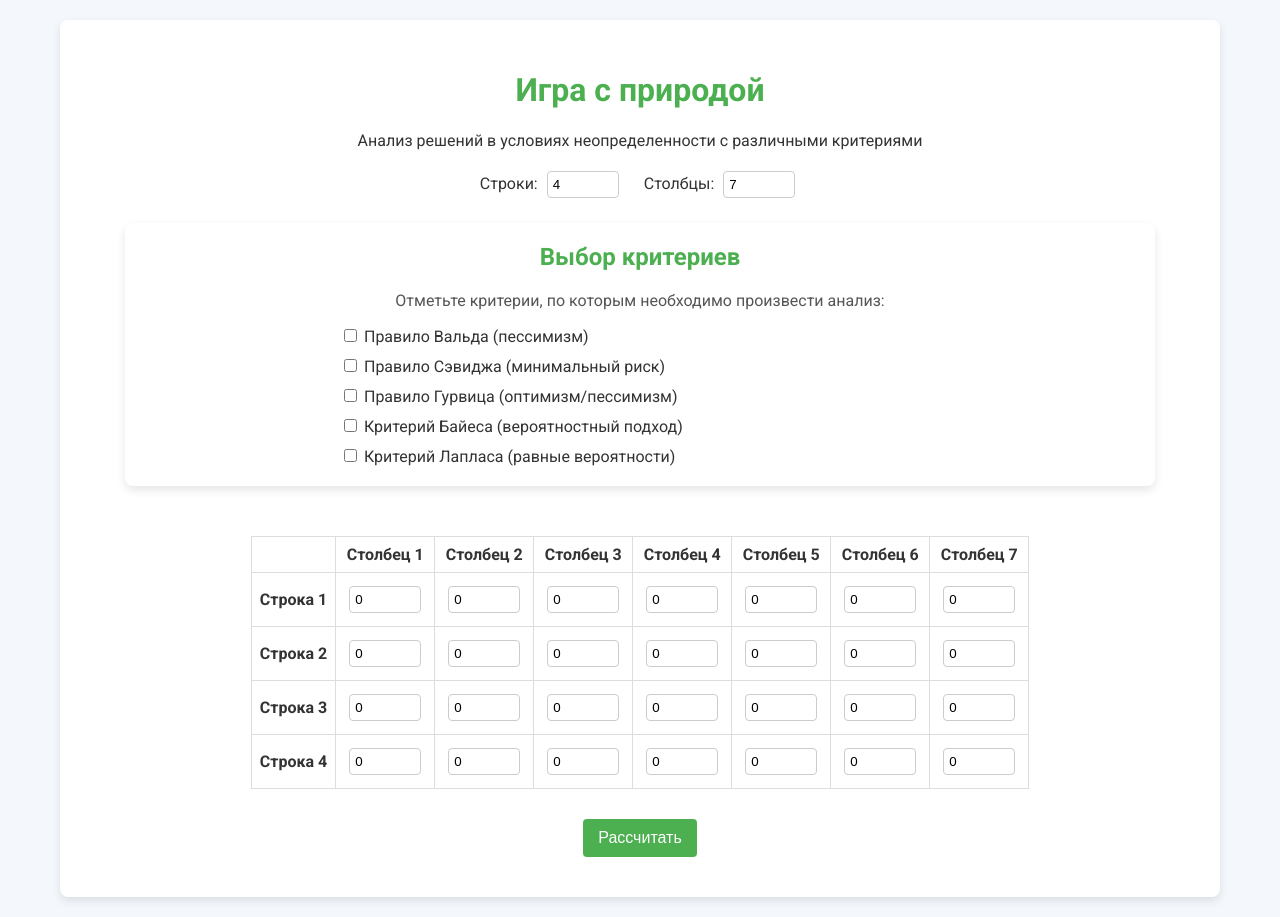
After one commit to shhnhh/DecisionTheory, a Flask app: page /nature_game in a window 1280 px wide. The commit adds this page. Run offline with Flask 3, Linux system fonts and the light colour scheme.

Commit message:
update game_nature

```diff
--- a/main.py
+++ b/main.py
@@ -12,12 +12,13 @@ HISTORY_DIR = 'history'
 os.makedirs(HISTORY_DIR, exist_ok=True)
 
 
-def save_calculation(matrix, result):
+def save_calculation(matrix, result, calculation_type):
     timestamp = datetime.now().strftime("%Y%m%d_%H%M%S")
     filename = f"{HISTORY_DIR}/calculation_{timestamp}.json"
 
     data = {
         'timestamp': timestamp,
+        'type': calculation_type,
         'matrix': matrix,
         'result': result
     }
@@ -34,7 +35,25 @@ def load_history():
         if filename.endswith('.json'):
             with open(f"{HISTORY_DIR}/{filename}", 'r') as f:
                 data = json.load(f)
-                history.append(data)
+                # Форматируем данные для отображения в истории
+                if data['type'] == 'matrix_game':
+                    title = f"Матричная игра {data['timestamp']}"
+                    result_summary = f"Цена игры: {data['result'].get('game_value', 'N/A')}"
+                elif data['type'] == 'nature_game':
+                    title = f"Игра с природой {data['timestamp']}"
+                    criteria = [k for k in data['result'].keys() if k not in ['error']]
+                    result_summary = f"Критерии: {', '.join(criteria)}"
+                else:
+                    title = f"Расчет {data['timestamp']}"
+                    result_summary = "Результат расчета"
+
+                history.append({
+                    'id': filename.split('.')[0],
+                    'title': title,
+                    'date': datetime.strptime(data['timestamp'], "%Y%m%d_%H%M%S").strftime("%d.%m.%Y %H:%M"),
+                    'result': result_summary,
+                    'data': data
+                })
     return history
 
 
@@ -46,24 +65,29 @@ def find_saddle_point(matrix):
     for i in range(len(matrix)):
         for j in range(len(matrix[0])):
             if matrix[i][j] == row_mins[i] and matrix[i][j] == col_maxs[j]:
-                return (i, j, matrix[i][j])  # возвращаем координаты и значение
+                return (i, j, matrix[i][j])
     return None
 
 
-@app.route('/', methods=['GET', 'POST'])
-def index():
-    matrix_size = 5
-    matrix = [[0.0 for _ in range(matrix_size)] for _ in range(matrix_size)]
+@app.route('/calculator', methods=['GET', 'POST'])
+def calculator():
+    try:
+        matrix_rows = int(request.form.get('matrix_rows', 5))
+        matrix_cols = int(request.form.get('matrix_cols', 5))
+    except ValueError:
+        matrix_rows = 5
+        matrix_cols = 5
+
+    matrix = [[0.0 for _ in range(matrix_cols)] for _ in range(matrix_rows)]
     result = None
-    history = load_history()
 
-    if request.method == 'POST':
+    if request.method == 'POST' and 'cell_0_0' in request.form:
         try:
-            matrix_size = int(request.form.get('matrix_size', 5))
+            # Считывание матрицы
             matrix = []
-            for i in range(matrix_size):
+            for i in range(matrix_rows):
                 row = []
-                for j in range(matrix_size):
+                for j in range(matrix_cols):
                     value = request.form.get(f'cell_{i}_{j}', '0')
                     try:
                         row.append(float(value))
@@ -73,20 +97,21 @@ def index():
 
             matrix_np = np.array(matrix)
 
-            # Проверка на наличие седловой точки
+            # Поиск седловой точки
             saddle = find_saddle_point(matrix)
 
-            # Приводим матрицу к положительным значениям
+            # Приведение к положительным
             min_val = np.min(matrix_np)
             if min_val <= 0:
                 matrix_np = matrix_np - min_val + 1
 
-            c = np.ones(matrix_size)
-            A_ub = -matrix_np.T
-            b_ub = -np.ones(matrix_size)
-            bounds = [(0, None)] * matrix_size
+            # --- Игрок 1 (максимин) ---
+            c = np.ones(matrix_rows)
+            A_ub = -matrix_np  # (m x n)
+            b_ub = -np.ones(matrix_cols)  # (n,)
+            bounds = [(0, None)] * matrix_rows
 
-            res = linprog(c, A_ub=A_ub, b_ub=b_ub, bounds=bounds, method='highs')
+            res = linprog(c, A_ub=A_ub.T, b_ub=b_ub, bounds=bounds, method='highs')
             if not res.success:
                 raise ValueError("Оптимальное решение не найдено для игрока 1")
 
@@ -96,23 +121,24 @@ def index():
             if min_val <= 0:
                 game_value = game_value + min_val - 1
 
-            c2 = -np.ones(matrix_size)
-            A_ub2 = matrix_np
-            b_ub2 = np.ones(matrix_size) * game_value
-            bounds2 = [(0, None)] * matrix_size
+            # --- Игрок 2 (минимакс) ---
+            c2 = -np.ones(matrix_cols)
+            A_ub2 = matrix_np.T  # (n x m)
+            b_ub2 = np.ones(matrix_rows) * game_value
+            bounds2 = [(0, None)] * matrix_cols
 
-            res2 = linprog(c2, A_ub=A_ub2, b_ub=b_ub2, bounds=bounds2, method='highs')
+            res2 = linprog(c2, A_ub=A_ub2.T, b_ub=b_ub2, bounds=bounds2, method='highs')
 
             if res2.success:
                 sum_probs2 = -res2.fun
-                strategy2 = res2.x / sum_probs2 if sum_probs2 > 0 else np.zeros(matrix_size)
+                strategy2 = res2.x / sum_probs2 if sum_probs2 > 0 else np.zeros(matrix_cols)
             else:
-                strategy2 = np.zeros(matrix_size)
+                strategy2 = np.zeros(matrix_cols)
 
             result = {
-                "strategy1": [round(x, 2) for x in strategy1],
-                "strategy2": [round(x, 2) for x in strategy2],
-                "game_value": round(game_value, 2)
+                "strategy1": [round(x, 4) for x in strategy1],
+                "strategy2": [round(x, 4) for x in strategy2],
+                "game_value": round(game_value, 4)
             }
 
             if saddle:
@@ -120,35 +146,182 @@ def index():
                 result['saddle_point'] = {
                     'i': i,
                     'j': j,
-                    'value': value
+                    'value': round(value, 4)
                 }
 
-            # Сохраняем расчет в историю
-            save_calculation(matrix, result)
-            history = load_history()  # Обновляем историю
+            save_calculation(matrix, result, 'matrix_game')
 
         except Exception as e:
             result = {
                 'error': f"Ошибка при решении игры: {str(e)}"
             }
 
-    return render_template('index.html',
+    return render_template('calculator.html',
                            matrix=matrix,
-                           matrix_size=matrix_size,
-                           result=result,
-                           history=history)
+                           matrix_rows=matrix_rows,
+                           matrix_cols=matrix_cols,
+                           calculator_result=result)
 
 
-@app.route('/clear_history', methods=['POST'])
-def clear_history():
-    for filename in os.listdir(HISTORY_DIR):
-        file_path = os.path.join(HISTORY_DIR, filename)
-        try:
-            if os.path.isfile(file_path):
-                os.unlink(file_path)
-        except Exception as e:
-            print(f"Ошибка при удалении файла {file_path}: {e}")
-    return redirect(url_for('index'))
+@app.route('/nature_game', methods=['GET', 'POST'])
+def nature_game():
+    try:
+        matrix_rows = int(request.form.get('matrix_rows', 4))
+        matrix_cols = int(request.form.get('matrix_cols', 4))
+        matrix = []
+
+        for i in range(matrix_rows):
+            row = []
+            for j in range(matrix_cols):
+                value = request.form.get(f'cell_{i}_{j}', '0')
+                try:
+                    row.append(float(value))
+                except ValueError:
+                    row.append(0.0)
+            matrix.append(row)
+
+        matrix_np = np.array(matrix)
+        criteria = request.form.getlist('criteria')
+        alpha = float(request.form.get('alpha', 0.5))
+        result = {}
+
+        if 'wald' in criteria:
+            wald_values = np.min(matrix_np, axis=1)
+            wald_best = np.argmax(wald_values)
+            result['wald'] = {
+                'values': [round(x, 4) for x in wald_values.tolist()],
+                'best_strategy': int(wald_best) + 1,
+                'best_value': round(float(wald_values[wald_best]), 4)
+            }
+
+        if 'savage' in criteria:
+            regret_matrix = np.max(matrix_np, axis=0) - matrix_np
+            savage_values = np.max(regret_matrix, axis=1)
+            savage_best = np.argmin(savage_values)
+            result['savage'] = {
+                'values': [round(x, 4) for x in savage_values.tolist()],
+                'best_strategy': int(savage_best) + 1,
+                'best_value': round(float(savage_values[savage_best]), 4)
+            }
+
+        if 'hurwicz' in criteria:
+            min_vals = np.min(matrix_np, axis=1)
+            max_vals = np.max(matrix_np, axis=1)
+            hurwicz_values = alpha * max_vals + (1 - alpha) * min_vals
+            hurwicz_best = np.argmax(hurwicz_values)
+            result['hurwicz'] = {
+                'alpha': alpha,
+                'values': [round(x, 4) for x in hurwicz_values.tolist()],
+                'best_strategy': int(hurwicz_best) + 1,
+                'best_value': round(float(hurwicz_values[hurwicz_best]), 4)
+            }
+
+        if 'laplace' in criteria:
+            laplace_values = np.mean(matrix_np, axis=1)
+            laplace_best = np.argmax(laplace_values)
+            result['laplace'] = {
+                'values': [round(x, 4) for x in laplace_values.tolist()],
+                'best_strategy': int(laplace_best) + 1,
+                'best_value': round(float(laplace_values[laplace_best]), 4)
+            }
+
+        if 'bayes' in criteria:
+            # Предположим равновероятные вероятности состояний
+            probabilities = np.ones(matrix_cols) / matrix_cols
+            bayes_values = matrix_np.dot(probabilities)
+            bayes_best = np.argmax(bayes_values)
+            result['bayes'] = {
+                'values': [round(x, 4) for x in bayes_values.tolist()],
+                'best_strategy': int(bayes_best) + 1,
+                'best_value': round(float(bayes_values[bayes_best]), 4),
+                'probabilities': [round(x, 4) for x in probabilities.tolist()]
+            }
+
+        save_calculation(matrix, result, 'nature_game')
+
+        return render_template('nature_game.html',
+                               matrix=matrix,
+                               matrix_rows=matrix_rows,
+                               matrix_cols=matrix_cols,
+                               result=result)
+    except Exception as e:
+        return render_template('nature_game.html',
+                               matrix=[],
+                               matrix_rows=0,
+                               matrix_cols=0,
+                               result={'error': f"Ошибка при расчёте: {str(e)}"})
+
+@app.route('/history', methods=['GET', 'POST'])
+def history():
+    # Очистка истории, если был POST запрос с параметром 'clear_history'
+    if request.method == 'POST' and 'clear_history' in request.form:
+        for filename in os.listdir(HISTORY_DIR):
+            file_path = os.path.join(HISTORY_DIR, filename)
+            try:
+                if os.path.isfile(file_path):
+                    os.unlink(file_path)
+            except Exception as e:
+                print(f"Ошибка при удалении файла {file_path}: {e}")
+        return redirect(url_for('history'))
+
+    # Загрузка и форматирование истории
+    history_data = []
+    for filename in sorted(os.listdir(HISTORY_DIR), reverse=True):
+        if filename.endswith('.json'):
+            try:
+                with open(f"{HISTORY_DIR}/{filename}", 'r') as f:
+                    data = json.load(f)
+
+                    # Базовая информация
+                    calculation = {
+                        'id': filename.split('.')[0],
+                        'timestamp': datetime.strptime(data['timestamp'], "%Y%m%d_%H%M%S").strftime("%d.%m.%Y %H:%M"),
+                        'type': data.get('type', 'unknown'),
+                        'matrix': data['matrix'],
+                        'result': data['result']
+                    }
+
+                    # Детализация в зависимости от типа расчета
+                    if calculation['type'] == 'matrix_game':
+                        calculation['title'] = "Матричная игра"
+                        calculation['summary'] = {
+                            'game_value': data['result'].get('game_value', 'N/A'),
+                            'has_saddle_point': 'saddle_point' in data['result']
+                        }
+
+                    elif calculation['type'] == 'nature_game':
+                        calculation['title'] = "Игра с природой"
+                        criteria = [k for k in data['result'].keys() if k not in ['error']]
+                        calculation['summary'] = {
+                            'criteria_used': criteria,
+                            'best_strategies': {k: v['best_strategy'] for k, v in data['result'].items()
+                                                if k not in ['error'] and 'best_strategy' in v}
+                        }
+
+                    else:
+                        calculation['title'] = "Неизвестный расчет"
+                        calculation['summary'] = {'result': 'Данные расчета'}
+
+                    history_data.append(calculation)
+            except Exception as e:
+                print(f"Ошибка при загрузке файла {filename}: {str(e)}")
+
+    # Отображение истории расчетов
+    return render_template('history.html',
+                           history=history_data,
+                           now=datetime.now().strftime("%Y-%m-%d %H:%M:%S"))
+
+
+    return render_template('history.html',
+                           history=history_data,
+                           now=datetime.now().strftime("%Y-%m-%d %H:%M:%S"))
+
+
+
+
+@app.route('/')
+def index():
+    return redirect(url_for('calculator'))
 
 
 if __name__ == '__main__':
--- /dev/null
+++ b/templates/nature_game.html
@@ -0,0 +1,218 @@
+<!DOCTYPE html>
+<html lang="ru">
+<head>
+    <meta charset="UTF-8">
+    <title>Игра с природой</title>
+    <meta name="viewport" content="width=device-width, initial-scale=1.0">
+    <link href="https://fonts.googleapis.com/css2?family=Roboto:wght@400;500;700&display=swap" rel="stylesheet">
+    <style>
+        body {
+            font-family: 'Roboto', sans-serif;
+            background-color: #f4f7fc;
+            margin: 0;
+            padding: 20px;
+            color: #333;
+            text-align: center;
+        }
+
+        .container {
+            background-color: #fff;
+            border-radius: 8px;
+            box-shadow: 0 4px 10px rgba(0, 0, 0, 0.1);
+            padding: 30px;
+            margin: 0 auto;
+            width: 90%;
+            max-width: 1100px;
+        }
+
+        h1, h2 {
+            color: #4CAF50;
+        }
+
+        input[type="number"] {
+            width: 60px;
+            padding: 5px;
+            margin: 5px;
+            border: 1px solid #ccc;
+            border-radius: 4px;
+        }
+
+        .matrix-table {
+            border-collapse: collapse;
+            margin: 20px auto;
+        }
+
+        .matrix-table th, .matrix-table td {
+            border: 1px solid #ddd;
+            padding: 8px;
+            min-width: 60px;
+        }
+
+        .scrollable-table {
+            overflow-x: auto;
+        }
+
+        .button {
+            background-color: #4CAF50;
+            color: white;
+            padding: 10px 15px;
+            border: none;
+            border-radius: 4px;
+            font-size: 16px;
+            cursor: pointer;
+            margin: 10px;
+        }
+
+        .result-block {
+            margin-top: 20px;
+            padding: 15px;
+            background-color: #f8f9fa;
+            border-radius: 5px;
+            text-align: left;
+        }
+
+        .criterion-result {
+            margin-bottom: 10px;
+            padding: 10px;
+            background-color: #e9ecef;
+            border-left: 4px solid #4CAF50;
+        }
+    </style>
+</head>
+<body>
+<div class="container">
+    <h1>Игра с природой</h1>
+    <p>Анализ решений в условиях неопределенности с различными критериями</p>
+
+    <form method="post" id="natureGameForm" onsubmit="return validateCriteriaSelection()">
+        <input type="hidden" name="form_type" value="nature_game">
+
+        <div style="display: flex; flex-wrap: wrap; justify-content: center; gap: 20px; margin-bottom: 20px;">
+            <div>
+                <label>Строки:</label>
+                <input type="number" id="natureRows" name="matrix_rows" value="4" min="1" max="10" onchange="updateNatureMatrix()">
+            </div>
+            <div>
+                <label>Столбцы:</label>
+                <input type="number" id="natureCols" name="matrix_cols" value="7" min="1" max="10" onchange="updateNatureMatrix()">
+            </div>
+        </div>
+
+        <div class="container" style="margin-top: 10px; padding: 20px;">
+            <h2 style="margin-top: 0;">Выбор критериев</h2>
+            <p style="color: #555;">Отметьте критерии, по которым необходимо произвести анализ:</p>
+            <div style="display: flex; flex-direction: column; align-items: flex-start; gap: 10px; max-width: 600px; margin: 0 auto;">
+                <label><input type="checkbox" name="criteria" value="wald"> Правило Вальда (пессимизм)</label>
+                <label><input type="checkbox" name="criteria" value="savage"> Правило Сэвиджа (минимальный риск)</label>
+                <label><input type="checkbox" name="criteria" value="hurwicz"> Правило Гурвица (оптимизм/пессимизм)</label>
+                <label><input type="checkbox" name="criteria" value="bayes"> Критерий Байеса (вероятностный подход)</label>
+                <label><input type="checkbox" name="criteria" value="laplace"> Критерий Лапласа (равные вероятности)</label>
+            </div>
+
+            <div id="hurwicz-alpha" style="display: none; margin-top: 15px;">
+                <label for="alpha"><strong>Параметр α (Гурвиц):</strong></label>
+                <input type="number" name="alpha" id="alpha" min="0" max="1" step="0.01" value="0.5"
+                       style="margin-left: 10px; width: 80px;">
+                <p style="font-size: 14px; color: #666;">Чем ближе α к 1, тем более оптимистична стратегия.</p>
+            </div>
+        </div>
+
+        <div class="scrollable-table" style="margin-top: 30px;">
+            <table class="matrix-table">
+                <thead>
+                <tr id="natureHeaderRow"></tr>
+                </thead>
+                <tbody id="natureMatrixBody"></tbody>
+            </table>
+        </div>
+
+        <button type="submit" class="button">Рассчитать</button>
+    </form>
+
+    <div id="natureResults" class="result-block" style="display: none;">
+        <h3>Результаты анализа:</h3>
+        <div id="natureResultsContent"></div>
+    </div>
+</div>
+
+<script>
+    function updateNatureMatrix() {
+        const rows = parseInt(document.getElementById('natureRows').value);
+        const cols = parseInt(document.getElementById('natureCols').value);
+        const headerRow = document.getElementById('natureHeaderRow');
+        const tableBody = document.getElementById('natureMatrixBody');
+
+        headerRow.innerHTML = '<th></th>';
+        for (let j = 0; j < cols; j++) {
+            headerRow.innerHTML += `<th>Столбец ${j + 1}</th>`;
+        }
+
+        tableBody.innerHTML = '';
+        for (let i = 0; i < rows; i++) {
+            let rowHTML = `<tr><th>Строка ${i + 1}</th>`;
+            for (let j = 0; j < cols; j++) {
+                rowHTML += `<td><input type="number" step="any" name="cell_${i}_${j}" value="0"></td>`;
+            }
+            rowHTML += '</tr>';
+            tableBody.innerHTML += rowHTML;
+        }
+    }
+
+    function validateCriteriaSelection() {
+        const checked = document.querySelectorAll('input[name="criteria"]:checked');
+        if (checked.length === 0) {
+            alert("Пожалуйста, выберите хотя бы один критерий.");
+            return false;
+        }
+
+        processNatureGameForm();
+        return false;
+    }
+
+    function processNatureGameForm() {
+        const form = document.getElementById('natureGameForm');
+        const formData = new FormData(form);
+
+        const results = {
+            wald: {optimalRow: 2, value: 15, criterion: "Вальда (максимин)"},
+            savage: {optimalRow: 3, value: 8, criterion: "Сэвиджа (минимаксный риск)"},
+            hurwicz: {optimalRow: 1, value: 22, criterion: "Гурвица (α=0.5)"},
+            bayes: {optimalRow: 2, value: 18, criterion: "Байеса"},
+            laplace: {optimalRow: 3, value: 20, criterion: "Лапласа"}
+        };
+
+        let resultsHTML = '';
+        const checkedCriteria = Array.from(document.querySelectorAll('input[name="criteria"]:checked')).map(c => c.value);
+
+        checkedCriteria.forEach(criterion => {
+            if (results[criterion]) {
+                resultsHTML += `
+                    <div class="criterion-result">
+                        <strong>Критерий ${results[criterion].criterion}:</strong><br>
+                        Оптимальная стратегия: Строка ${results[criterion].optimalRow}<br>
+                        Значение: ${results[criterion].value}
+                    </div>
+                `;
+            }
+        });
+
+        document.getElementById('natureResultsContent').innerHTML = resultsHTML;
+        document.getElementById('natureResults').style.display = 'block';
+        document.getElementById('natureResults').scrollIntoView({behavior: 'smooth'});
+    }
+
+    document.addEventListener('DOMContentLoaded', function () {
+        updateNatureMatrix();
+
+        const hurwiczCheckbox = document.querySelector('input[value="hurwicz"]');
+        const alphaBlock = document.getElementById('hurwicz-alpha');
+
+        document.querySelectorAll('input[name="criteria"]').forEach(cb => {
+            cb.addEventListener('change', () => {
+                alphaBlock.style.display = hurwiczCheckbox.checked ? 'block' : 'none';
+            });
+        });
+    });
+</script>
+</body>
+</html>
```
Also changed, not shown: templates/calculator.html (+97 -14 lines), templates/history.html (added, +152 -0 lines), 1 other file.
